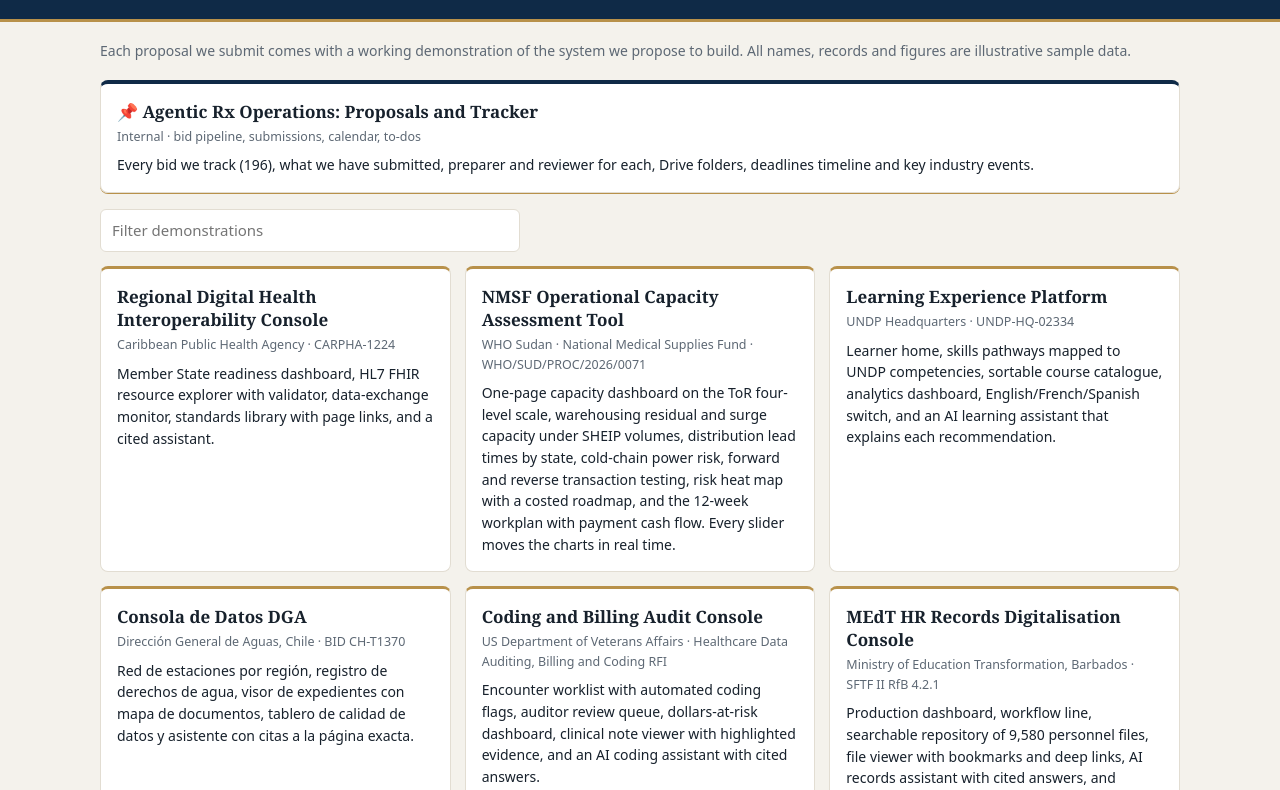
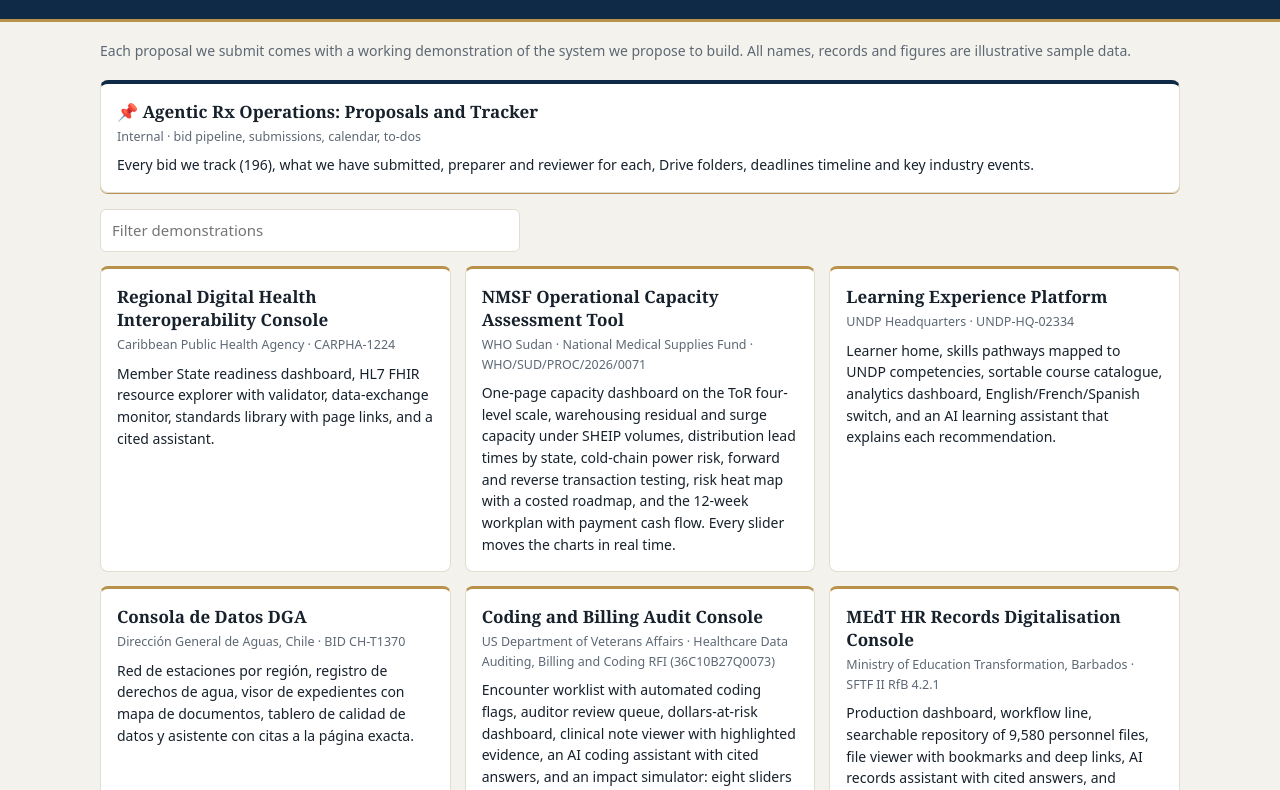
Before and after one commit to AgenticRx-hub/demos, a plain HTML site: page index.html in a window 1280 px wide. Shown: the part 162-952 px from the top of the page. Drawn offline with Linux system fonts and the light colour scheme.

Commit message:
Demos index: VA card mentions impact simulator

```diff
--- a/index.html
+++ b/index.html
@@ -32,7 +32,7 @@ const D=[
 ["who-sudan-nmsf","NMSF Operational Capacity Assessment Tool","WHO Sudan · National Medical Supplies Fund · WHO/SUD/PROC/2026/0071","One-page capacity dashboard on the ToR four-level scale, warehousing residual and surge capacity under SHEIP volumes, distribution lead times by state, cold-chain power risk, forward and reverse transaction testing, risk heat map with a costed roadmap, and the 12-week workplan with payment cash flow. Every slider moves the charts in real time."],
 ["undp-lxp","Learning Experience Platform","UNDP Headquarters · UNDP-HQ-02334","Learner home, skills pathways mapped to UNDP competencies, sortable course catalogue, analytics dashboard, English/French/Spanish switch, and an AI learning assistant that explains each recommendation."],
 ["chile-dga-datos","Consola de Datos DGA","Dirección General de Aguas, Chile · BID CH-T1370","Red de estaciones por región, registro de derechos de agua, visor de expedientes con mapa de documentos, tablero de calidad de datos y asistente con citas a la página exacta."],
-["va-coding-audit","Coding and Billing Audit Console","US Department of Veterans Affairs · Healthcare Data Auditing, Billing and Coding RFI","Encounter worklist with automated coding flags, auditor review queue, dollars-at-risk dashboard, clinical note viewer with highlighted evidence, and an AI coding assistant with cited answers."],
+["va-coding-audit","Coding and Billing Audit Console","US Department of Veterans Affairs · Healthcare Data Auditing, Billing and Coding RFI (36C10B27Q0073)","Encounter worklist with automated coding flags, auditor review queue, dollars-at-risk dashboard, clinical note viewer with highlighted evidence, an AI coding assistant with cited answers, and an impact simulator: eight sliders drive revenue recovered, compliance exposure avoided and auditor workload in real time."],
 ["medt-hr-records","MEdT HR Records Digitalisation Console","Ministry of Education Transformation, Barbados · SFTF II RfB 4.2.1","Production dashboard, workflow line, searchable repository of 9,580 personnel files, file viewer with bookmarks and deep links, AI records assistant with cited answers, and QA/QC."],
 ["census-rfid-wims","RFID Warehouse Console","US Census Bureau · RFID Integration RFI","Floor map with dock portals, live tag reads, inventory, receiving and shipping reconciliation against WIMS, exceptions, and an AI assistant that finds assets with cited read events."]
 ];
```
